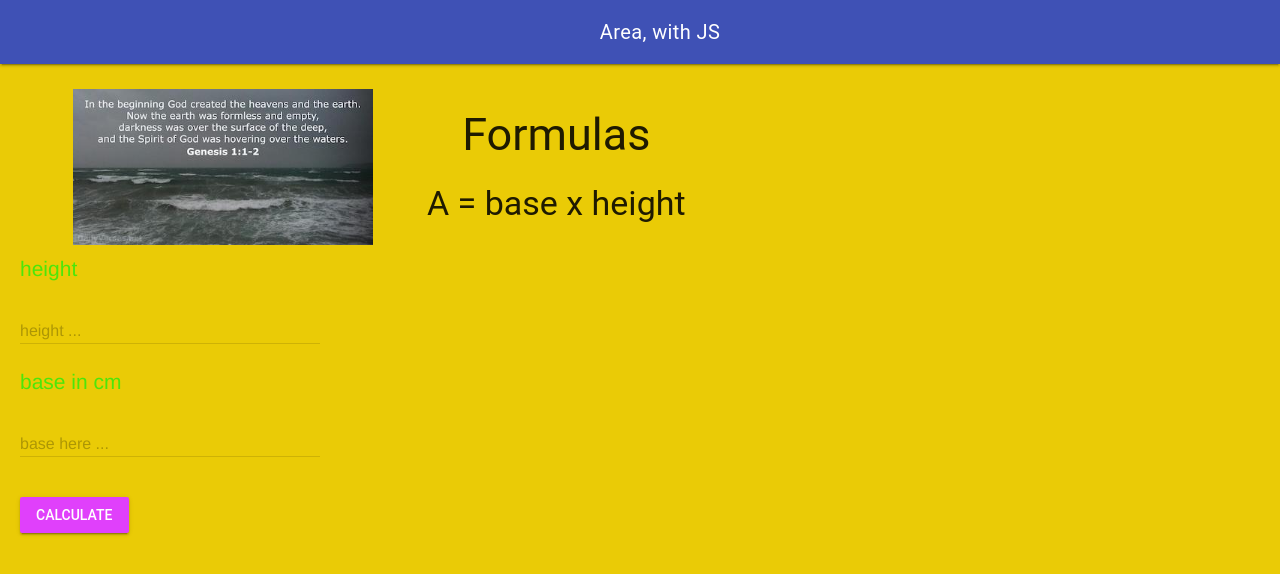
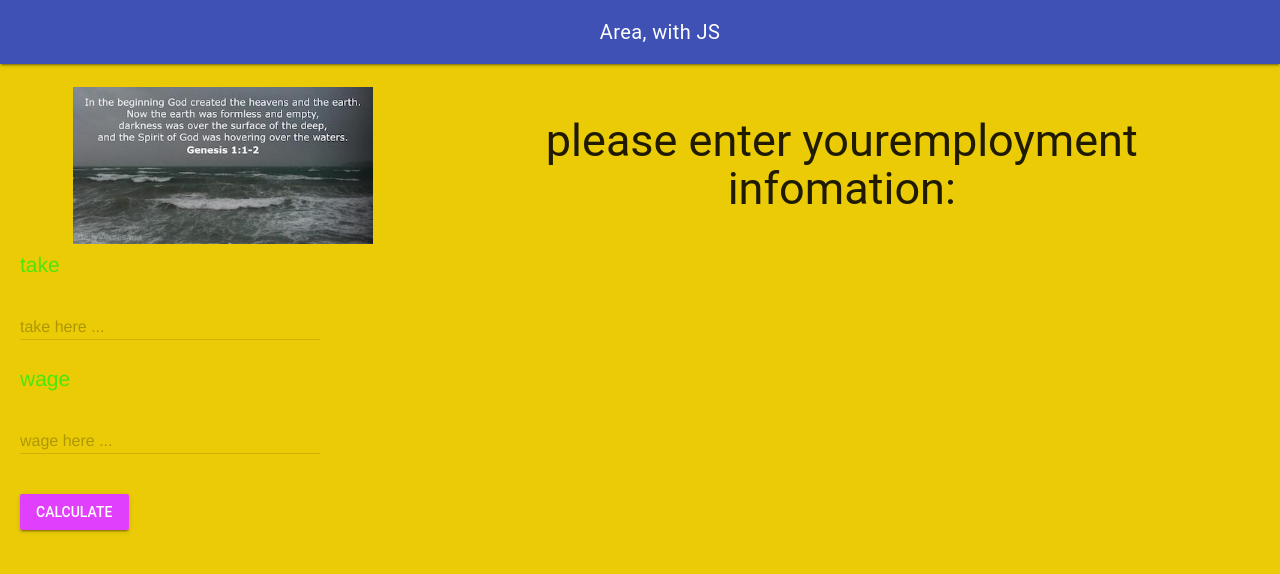
Before and after one commit to brennan-lee/ICS20R-2-05, a plain HTML site: page index.html in a window 1280 px wide. Drawn offline with nearby package versions, Linux system fonts and the light colour scheme.

Commit message:
name changes

```diff
--- a/index.html
+++ b/index.html
@@ -42,39 +42,38 @@
               />
             </th>
             <th>
-              <h2>Formulas</h2>
-              <h3>A = base x height</h3>
+              <h2>please enter youremployment infomation:</h2>
             </th>
           </tr>
         </table>
         <!-- Simple Textfield -->
         <form action="#">
-          <p>height</p>
+          <p>take</p>
           <div class="mdl-textfield mdl-js-textfield">
             <input
               class="mdl-textfield__input"
               type="text"
               pattern="-?[0-9]*(\.[0-9]+)?"
-              id="height-of-take"
+              id="take"
             />
-            <label class="mdl-textfield__label" for="height-of-take"
-              >height ...</label
+            <label class="mdl-textfield__label" for="take"
+              >take here ...</label
             >
             <span class="mdl-textfield__error">Input is not a number!</span>
           </div>
         </form>
         <!-- Numeric Textfield -->
         <form action="#">
-          <p>base in cm</p>
+          <p>wage</p>
           <div class="mdl-textfield mdl-js-textfield">
             <input
               class="mdl-textfield__input"
               type="text"
               pattern="-?[0-9]*(\.[0-9]+)?"
-              id="base-of-wage"
+              id="wage"
             />
-            <label class="mdl-textfield__label" for="base-of-wage"
-              >base here ...</label
+            <label class="mdl-textfield__label" for="wage"
+              >wage here ...</label
             >
             <span class="mdl-textfield__error">Input is not a number!</span>
           </div>
```
